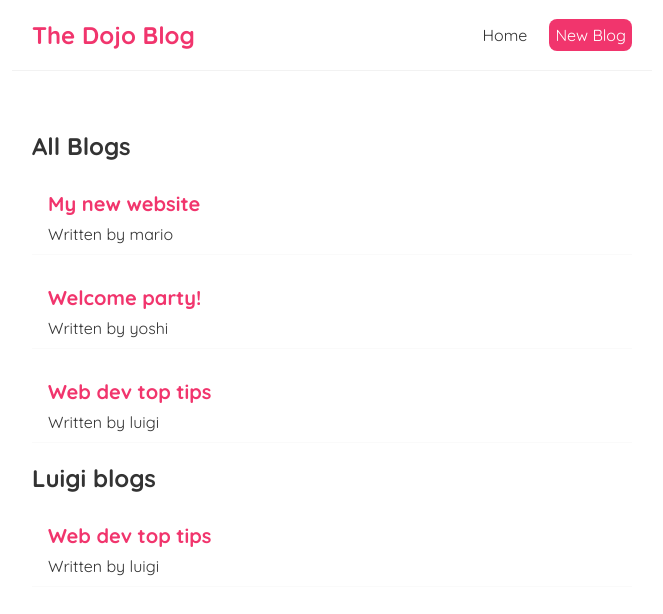
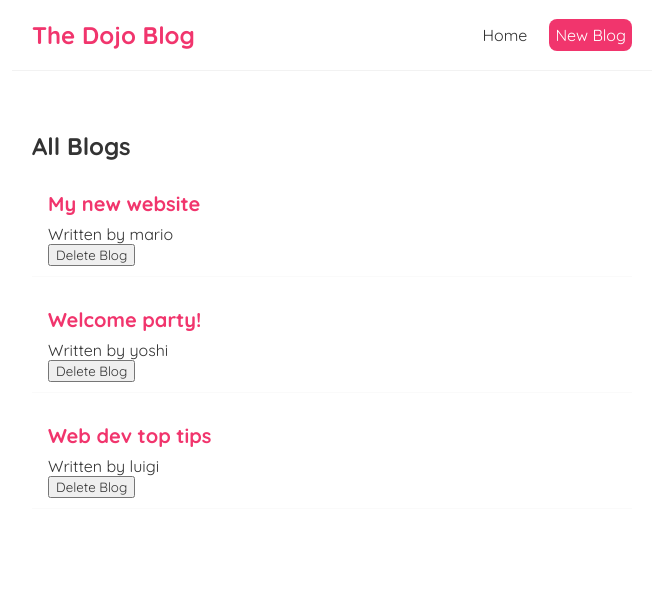
Before and after one commit to sakout-reda/React-Blog, a React (Create React App) app: page / in a window 1280 px wide. Shown: the top 614 px of the page, without its empty margins (308-971 px from the left). Built offline with nearby package versions, Linux system fonts and the light colour scheme.

Commit message:
Function as Props

```diff
--- a/src/BlogList.js
+++ b/src/BlogList.js
@@ -1,4 +1,4 @@
-const BlogList = ({blogs, title}) => {
+const BlogList = ({blogs, title,deleteBlog}) => {
 
     return (
         <div className="blog-list">
@@ -7,6 +7,7 @@
                 <div className="blog-preview" key={blog.id} >
                     <h2>{blog.title}</h2>
                     <p>Written by {blog.author}</p>
+                    <button onClick={() => deleteBlog(blog.id)}>Delete Blog</button>
                 </div>
             ))}
         </div>
--- a/src/Home.js
+++ b/src/Home.js
@@ -2,7 +2,7 @@
 import BlogList from "./BlogList";
 
 const Home = () => {
-  const title="All Blogs";
+  const title = "All Blogs";
   const [blogs, setBlogs] = useState([
     { title: 'My new website', body: 'lorem ipsum...', author: 'mario', id: 1 },
     { title: 'Welcome party!', body: 'lorem ipsum...', author: 'yoshi', id: 2 },
@@ -10,10 +10,17 @@
 
   ]);
 
+  const deleteBlog = (id) =>{
+    const newBlogs=blogs.filter(blog => blog.id !== id);
+    setBlogs(newBlogs);
+
+  }
+
+
   return (
     <div className="home">
-      <BlogList blogs={blogs} title={title} />
-      <BlogList blogs={blogs.filter((blog) => blog.author === 'luigi')} title="Luigi blogs" />
+      <BlogList blogs={blogs} title={title} deleteBlog={deleteBlog}/>
+      {/*       <BlogList blogs={blogs.filter((blog) => blog.author === 'luigi')} title="Luigi blogs" /> */}
     </div>
   );
 }
```
